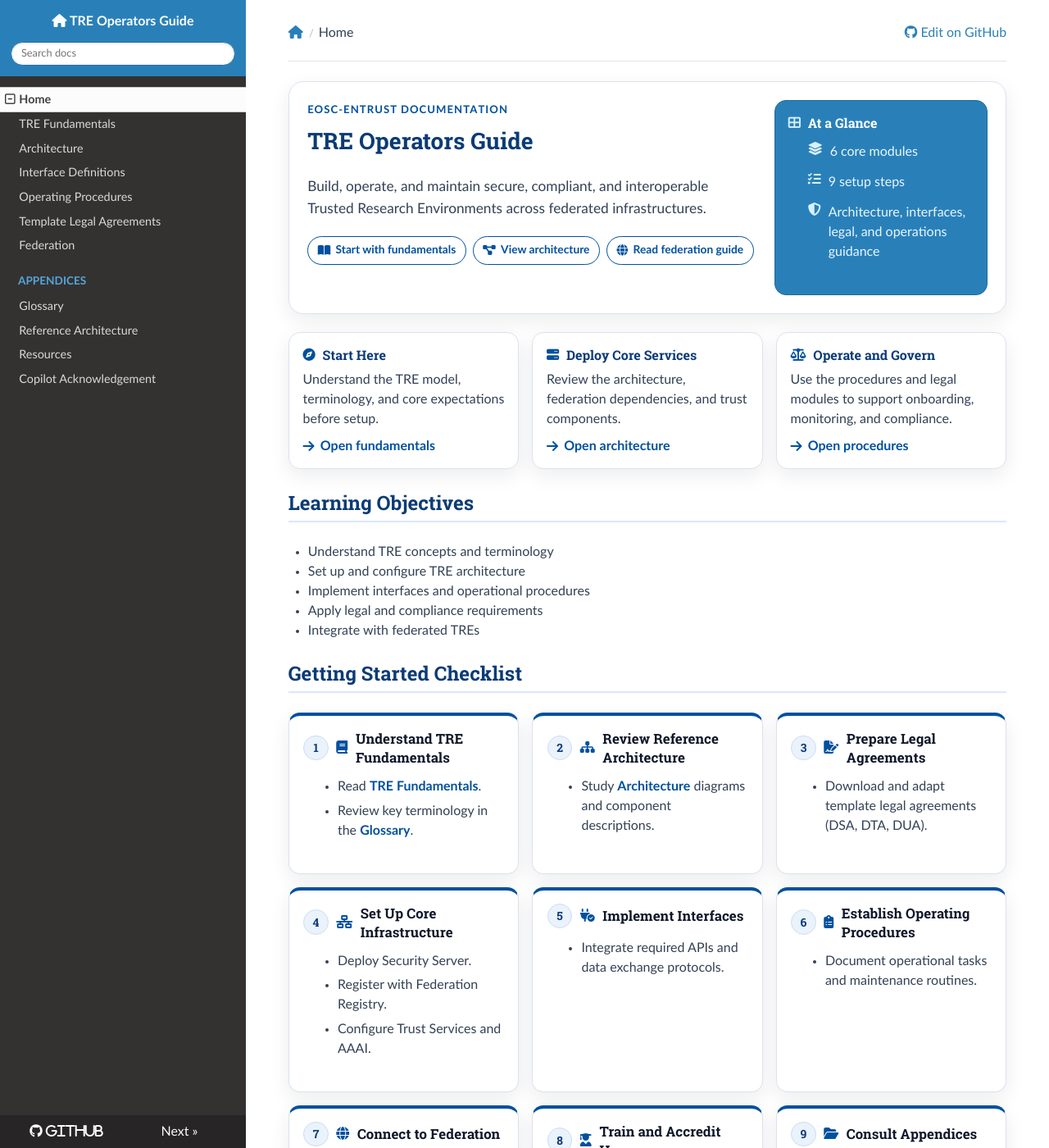
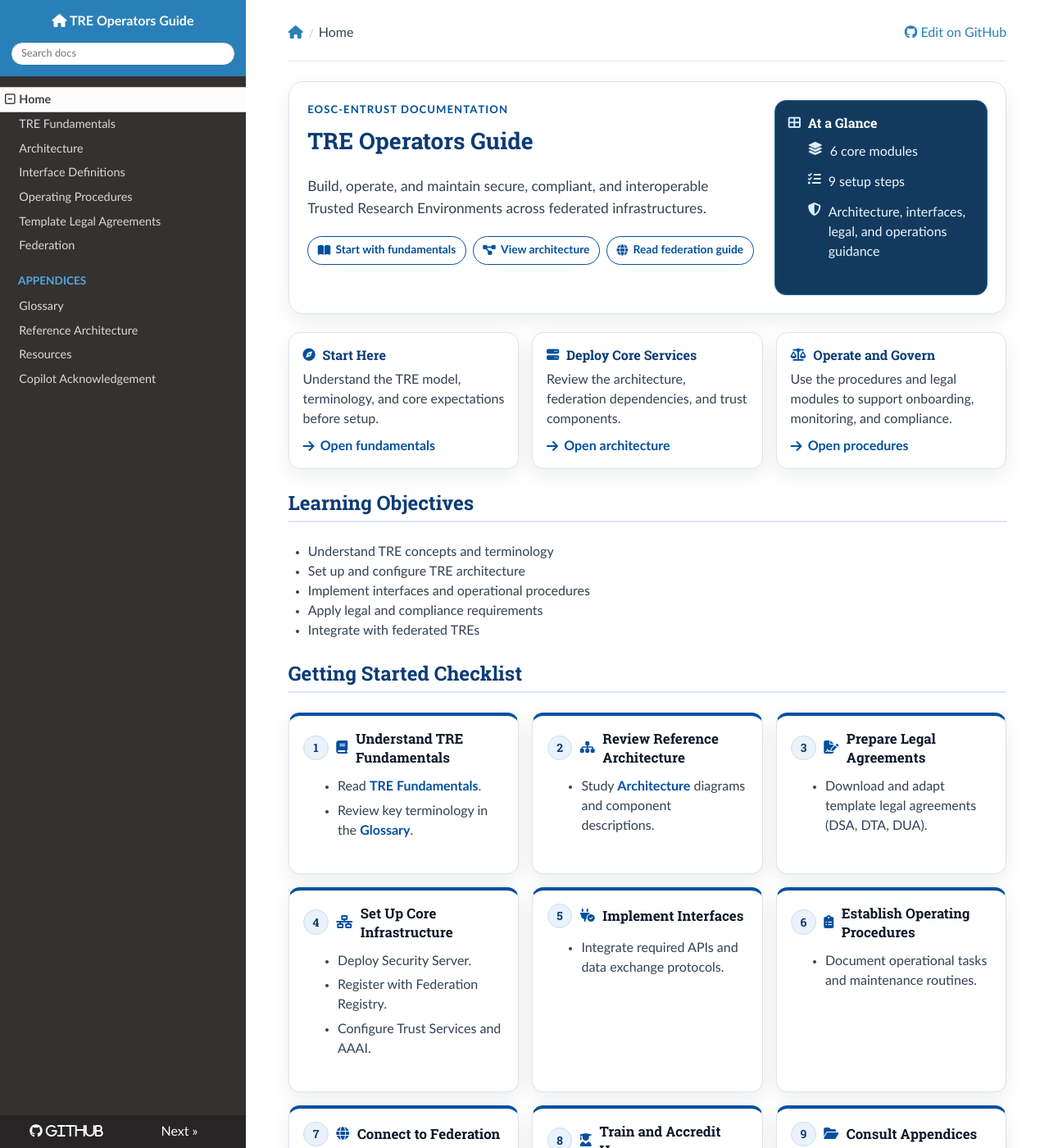
Before and after one commit to unioslo/tre-operators-docs, an MkDocs documentation site: the page built from docs/index.md, in a window 1280 px wide and 1400 px high. Shown: the whole window at 82% size. Built offline with MkDocs 1.6.1, drawn with Linux system fonts in a browser that asks for light colours; nearby versions of some CDN libraries.

Commit message:
Update tre-rtd-blue color for improved consistency in design

```diff
--- a/docs/stylesheets/home.css
+++ b/docs/stylesheets/home.css
@@ -7,7 +7,7 @@
   --tre-surface: #f8fbff;
   --tre-line: #dbe3ee;
   --tre-line-strong: #c6d4ea;
-  --tre-rtd-blue: #2980b9;
+  --tre-rtd-blue: #133a5e;
   --tre-primary: #00509e;
   --tre-primary-strong: #0b3b75;
   --tre-shadow: 0 8px 24px rgba(15, 23, 42, 0.08);
```
